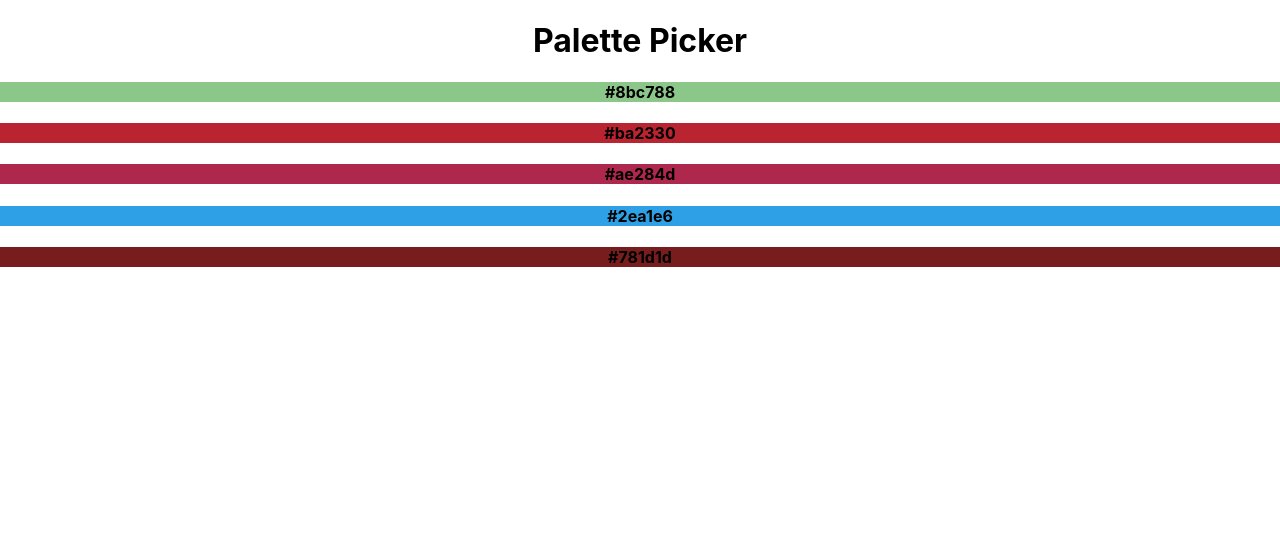
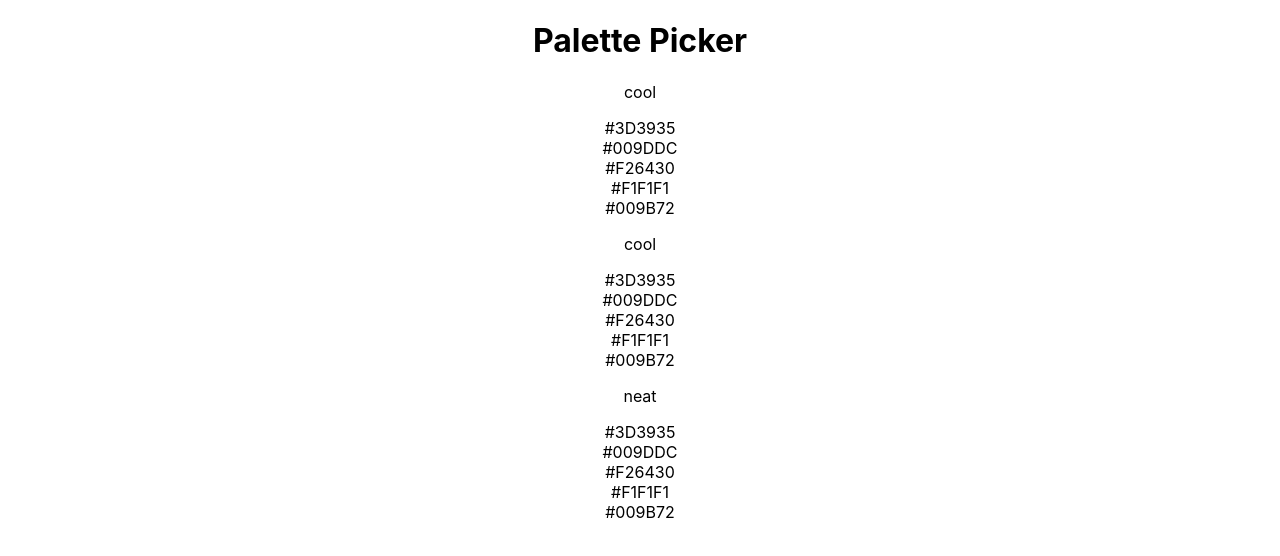
Before and after one commit to vr-je-palette-picker/palette-picker-front-end, a React (Create React App) app: page / in a window 1280 px wide. Shown: the top 556 px of the page. Built offline with nearby package versions, Linux system fonts and the light colour scheme.

Commit message:
Add mock project data and add project card to project container iterating through mock data and rendering on DOM

```diff
--- a/src/Components/App/App.js
+++ b/src/Components/App/App.js
@@ -1,5 +1,6 @@
 import React, { Component } from 'react';
 import Container from './../Container/Container.js';
+import ProjectContainer from './../ProjectContainer/ProjectContainer.js';
 import './App.scss';
 
 class App extends Component {
@@ -7,7 +8,43 @@ class App extends Component {
     super();
     this.state = {
       hexCodes: [],
-      projects: []
+      // projects: []
+      projects: [
+        {
+          project_name: "project 1",
+          palettes: [
+            {
+              palette_name: 'cool',
+              color_1: "#3D3935",
+              color_2: "#009DDC",
+              color_3: "#F26430",
+              color_4: "#F1F1F1",
+              color_5: "#009B72",
+            },
+            {
+              palette_name: 'cool',
+              color_1: "#3D3935",
+              color_2: "#009DDC",
+              color_3: "#F26430",
+              color_4: "#F1F1F1",
+              color_5: "#009B72",
+            }
+          ]
+        },
+        {
+          project_name: "project TWO",
+          palettes: [
+            {
+              palette_name: 'neat',
+              color_1: "#3D3935",
+              color_2: "#009DDC",
+              color_3: "#F26430",
+              color_4: "#F1F1F1",
+              color_5: "#009B72",
+            }
+          ]
+        },
+      ]
     };
   }
 
@@ -26,10 +63,16 @@ class App extends Component {
   };
 
   render() {
+    const projects = this.state.projects.map(project => {
+      return <ProjectContainer project = { project }/>
+    })
+
     return (
       <div className='App'>
         <h1>Palette Picker</h1>
-        <Container hexCodes = {this.state.hexCodes}/>
+        { projects }
+        {/* <Nav /> */}
+        {/* <Container hexCodes = {this.state.hexCodes}/> */}
       </div>
     );
   }
--- a/src/Components/ColorCard/ColorCard.js
+++ b/src/Components/ColorCard/ColorCard.js
@@ -18,5 +18,5 @@ class ColorCard extends Component {
     )
   }
 }
-// style={{backgroundColor: bgColors.Yellow}}
+
 export default ColorCard;
--- a/src/Components/Container/Container.js
+++ b/src/Components/Container/Container.js
@@ -1,10 +1,11 @@
-import React from 'react'
-import ColorCard from './../ColorCard/ColorCard.js'
+import React from 'react';
+import ColorCard from './../ColorCard/ColorCard.js';
 
 const Container = ({ hexCodes }) => {
   const colorCards = hexCodes.map(hex => {
     return <ColorCard hex={hex}/>
   })
+
   return (
     <main>
       <section>
--- a/src/Components/PaletteCard/PaletteCard.js
+++ b/src/Components/PaletteCard/PaletteCard.js
@@ -0,0 +1,17 @@
+import React from 'react';
+
+const PaletteCard = ({ palette }) => {
+
+  return (
+    <div>
+      <p>{palette.palette_name}</p>
+      <div>{palette.color_1}</div>
+      <div>{palette.color_2}</div>
+      <div>{palette.color_3}</div>
+      <div>{palette.color_4}</div>
+      <div>{palette.color_5}</div>
+    </div>
+  )
+}
+
+export default PaletteCard;
--- a/src/Components/ProjectContainer/ProjectContainer.js
+++ b/src/Components/ProjectContainer/ProjectContainer.js
@@ -0,0 +1,16 @@
+import React from 'react';
+import PaletteCard from './../PaletteCard/PaletteCard.js';
+
+const ProjectContainer = ({ project }) => {
+  const paletteCards = project.palettes.map(palette => {
+    return (
+      <PaletteCard palette={palette}/>
+    )
+  })
+  return (
+    <section>{ paletteCards }</section>
+  )
+
+}
+
+export default ProjectContainer;
```
